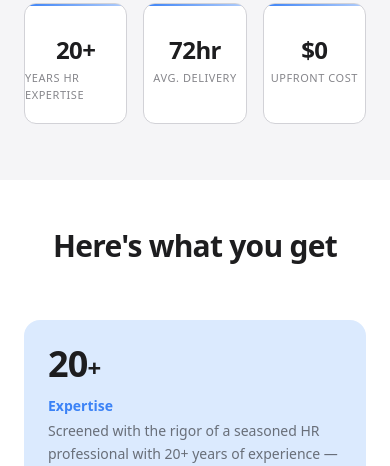
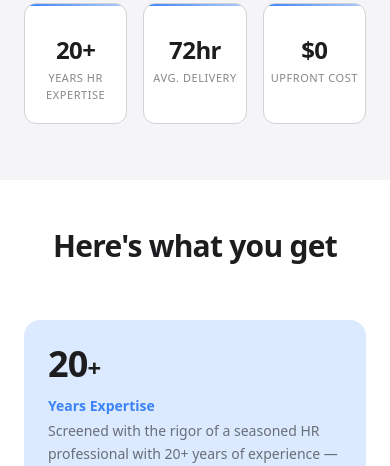
Before and after one commit to adyatand/my-company, a Next.js app: page / in a window 390 px wide. Shown: the part 664-1130 px from the top of the page. Built offline with nearby package versions, Linux system fonts and the light colour scheme.

Commit message:
fixed mobile text centering and card text

```diff
--- a/app/page.tsx
+++ b/app/page.tsx
@@ -295,7 +295,7 @@ export default function Home() {
               <span className="text-2xl font-bold tracking-tight text-[#1d1d1f]">
                 <CountUp target={20} suffix="+" delay={0} duration={2500} />
               </span>
-              <span className="text-[11px] font-medium uppercase tracking-wider text-[#86868b]">
+              <span className="text-center text-[11px] font-medium uppercase tracking-wider text-[#86868b]">
                 Years HR Expertise
               </span>
             </div>
@@ -422,7 +422,7 @@ export default function Home() {
             <span className="text-4xl font-bold tracking-tight text-[#1d1d1f]">
               20<span className="text-2xl">+</span>
             </span>
-            <p className="mt-3 text-sm font-bold text-[#3B82F6]">Expertise</p>
+            <p className="mt-3 text-sm font-bold text-[#3B82F6]">Years Expertise</p>
             <p className="mt-1 text-sm font-medium leading-relaxed text-[#1d1d1f]/60">
               Screened with the rigor of a seasoned HR professional with 20+
               years of experience — not a junior recruiter following a
```
